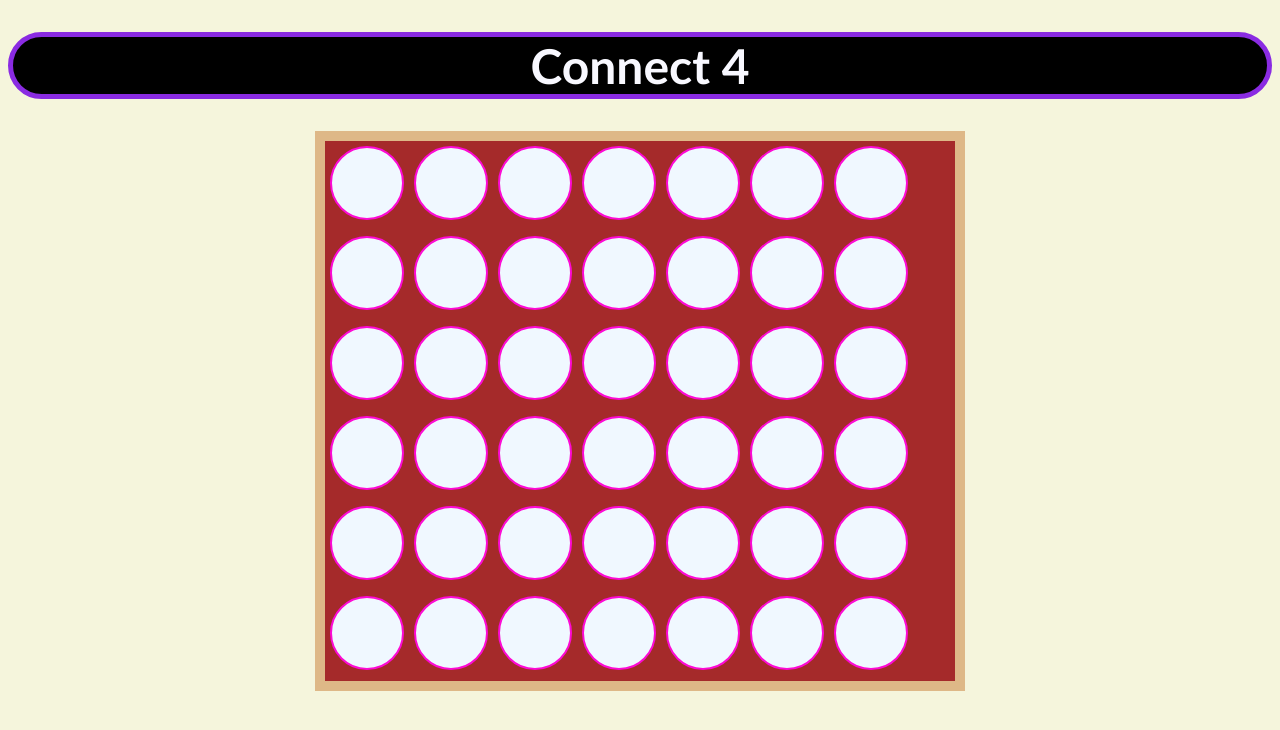
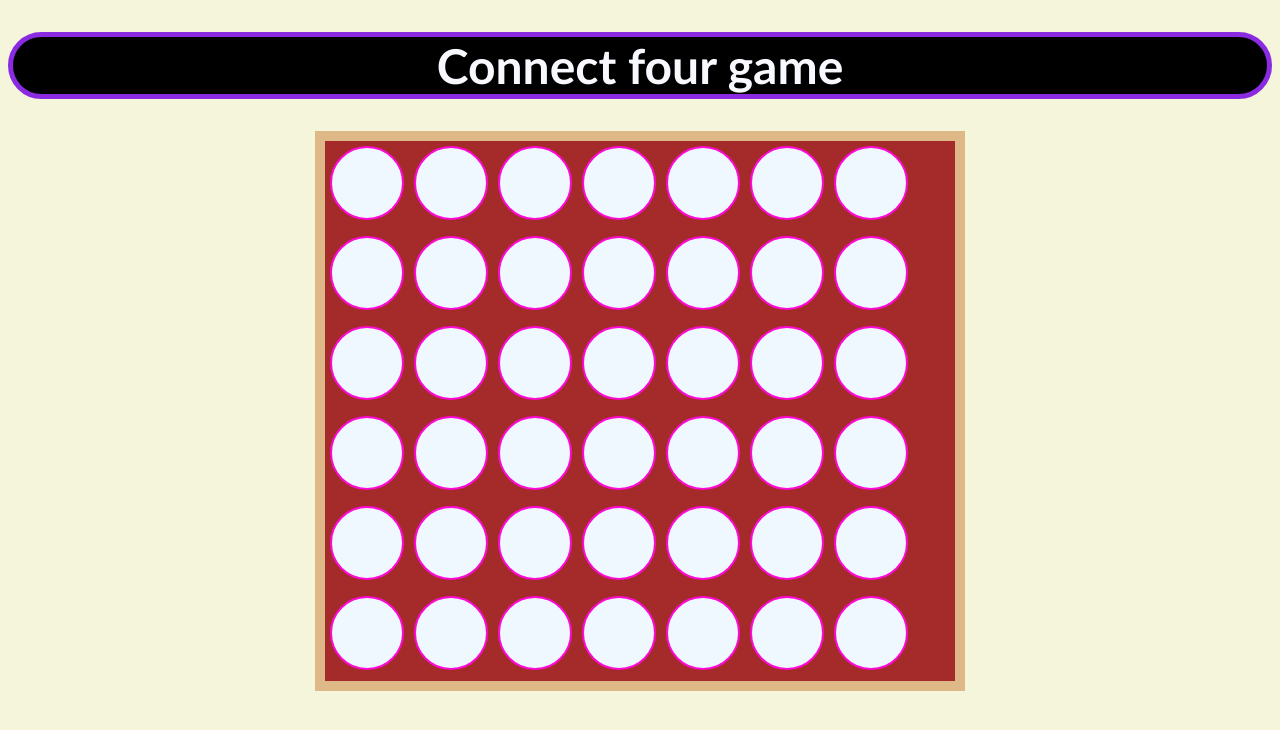
Before and after one commit to Koushikroyal2005/connect-4-game, a plain HTML site: page index.html in a window 1280 px wide. Drawn offline with Linux system fonts and the light colour scheme.

Commit message:
Update index.html

```diff
--- a/index.html
+++ b/index.html
@@ -4,12 +4,12 @@
     <meta charset="UTF-8">
     <meta http-equiv="X-UA-Compatible" content="IE=edge">
     <meta name="viewport" content="width=device-width, initial-scale=1.0, user-scalable=no">
-    <title>Connect 4</title>
+    <title>Connect 4 game</title>
     <link rel="stylesheet" href="connect4.css">
     <script src="connect4.js"></script>
 </head>
 <body>
-    <h1>Connect 4</h1>
+    <h1>Connect four game</h1>
     <h2 id="winner"></h2>
     <div id="board"></div>
 </body>
```
